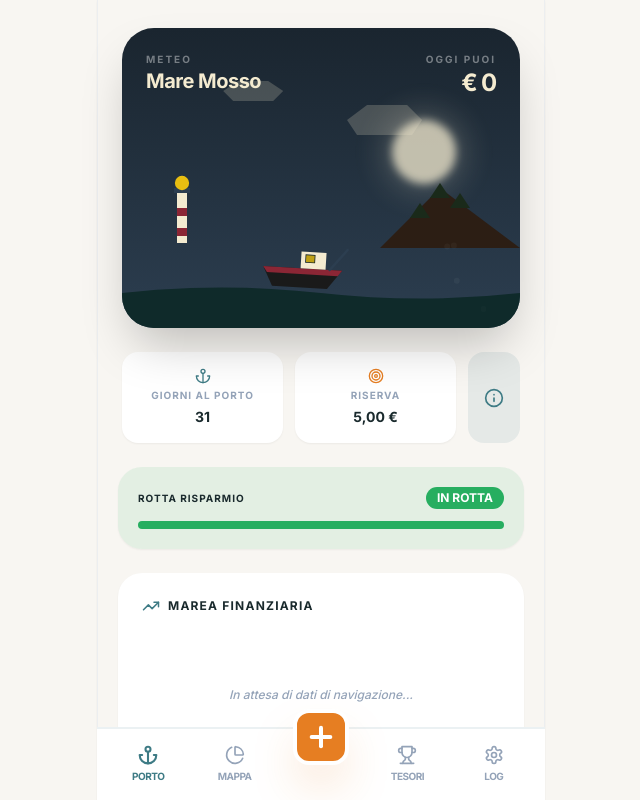
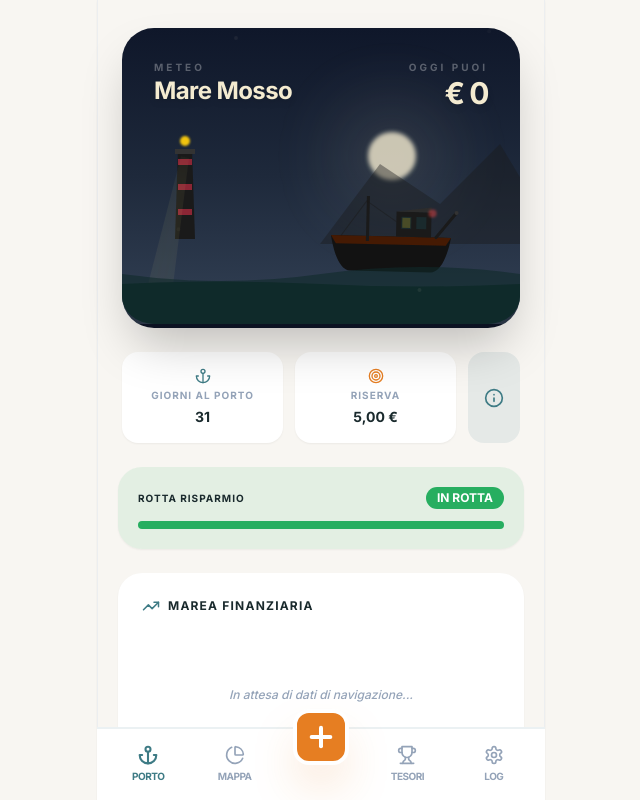
Before and after one commit to mattlev97/bright-chameleon-play, a React (Vite) app: page / in a window 1280 px wide. Both pictures are taken after typing "5", "5" into the empty fields and a click on the button "Prendi il Timone". Shown: the top 800 px of the page, without its empty margins (319-959 px from the left). Built offline with nearby package versions, Linux system fonts and the light colour scheme.

Commit message:
[dyad] Restyling barca in stile Dredge con dettagli avanzati e illuminazione atmosferica - wrote 1 file(s)

```diff
--- a/src/components/budget/BoatScene.tsx
+++ b/src/components/budget/BoatScene.tsx
@@ -1,7 +1,6 @@
 import React from 'react';
 import { motion } from 'framer-motion';
 import { MascotState } from './MascotBlob';
-import { Sun, CloudRain, Zap } from 'lucide-react';
 
 interface BoatSceneProps {
   state: MascotState;
@@ -9,7 +8,7 @@ interface BoatSceneProps {
   size?: number;
 }
 
-const BoatScene = ({ state, dailyBudget, size = 280 }: BoatSceneProps) => {
+const BoatScene = ({ state, dailyBudget, size = 300 }: BoatSceneProps) => {
   const weatherLabels: Record<MascotState, string> = {
     happy: "Bonaccia",
     neutral: "Vento Leggero",
@@ -20,39 +19,39 @@ const BoatScene = ({ state, dailyBudget, size = 280 }: BoatSceneProps) => {
 
   const weatherConfig = {
     happy: {
-      sky: "bg-gradient-to-b from-[#4A2C1B] to-[#E67E22]",
+      sky: "bg-gradient-to-b from-[#2C1E14] via-[#4A2C1B] to-[#E67E22]",
       seaColor: "#1A4A54",
       waveHeight: 4,
-      rain: false,
-      mistOpacity: 0.1
+      mistOpacity: 0.1,
+      glowColor: "rgba(244, 235, 208, 0.3)"
     },
     neutral: {
-      sky: "bg-gradient-to-b from-[#2C3E50] to-[#34495E]",
+      sky: "bg-gradient-to-b from-[#1A252F] via-[#2C3E50] to-[#34495E]",
       seaColor: "#16353A",
       waveHeight: 8,
-      rain: false,
-      mistOpacity: 0.3
+      mistOpacity: 0.3,
+      glowColor: "rgba(200, 200, 255, 0.1)"
     },
     sad: {
-      sky: "bg-gradient-to-b from-[#1A252F] to-[#2C3E50]",
+      sky: "bg-gradient-to-b from-[#0F172A] via-[#1E293B] to-[#334155]",
       seaColor: "#0F2A2A",
-      waveHeight: 12,
-      rain: true,
-      mistOpacity: 0.5
+      waveHeight: 15,
+      mistOpacity: 0.5,
+      glowColor: "rgba(100, 100, 150, 0.1)"
     },
     concerned: {
-      sky: "bg-gradient-to-b from-[#000000] to-[#1A252F]",
+      sky: "bg-gradient-to-b from-[#020617] via-[#0F172A] to-[#1E293B]",
       seaColor: "#0A1F1F",
-      waveHeight: 20,
-      rain: true,
-      mistOpacity: 0.7
+      waveHeight: 25,
+      mistOpacity: 0.7,
+      glowColor: "rgba(255, 100, 0, 0.05)"
     },
     shocked: {
       sky: "bg-black",
       seaColor: "#051515",
-      waveHeight: 35,
-      rain: true,
-      mistOpacity: 0.9
+      waveHeight: 40,
+      mistOpacity: 0.9,
+      glowColor: "rgba(255, 0, 0, 0.05)"
     }
   };
 
@@ -60,143 +59,163 @@ const BoatScene = ({ state, dailyBudget, size = 280 }: BoatSceneProps) => {
 
   return (
     <div
-      className={`relative overflow-hidden rounded-[32px] transition-all duration-1000 ${config.sky} shadow-2xl`}
+      className={`relative overflow-hidden rounded-[32px] transition-all duration-1000 ${config.sky} shadow-2xl border-b-4 border-black/20`}
       style={{ width: '100%', height: size }}
     >
-      {/* Overlay Testuali (Meteo e Budget) */}
-      <div className="absolute top-6 left-6 z-50">
-        <p className="text-[10px] font-bold text-white/40 uppercase tracking-[0.2em]">Meteo</p>
-        <h2 className="text-xl font-bold text-[#F4EBD0] tracking-tight">{weatherLabels[state]}</h2>
+      {/* Overlay Testuali */}
+      <div className="absolute top-8 left-8 z-50">
+        <p className="text-[10px] font-bold text-white/30 uppercase tracking-[0.3em]">Meteo</p>
+        <h2 className="text-2xl font-bold text-[#F4EBD0] tracking-tight drop-shadow-md">{weatherLabels[state]}</h2>
       </div>
 
-      <div className="absolute top-6 right-6 z-50 text-right">
-        <p className="text-[10px] font-bold text-white/40 uppercase tracking-[0.2em]">Oggi Puoi</p>
-        <h2 className="text-2xl font-bold text-[#F4EBD0] tracking-tighter">€ {dailyBudget.toFixed(0)}</h2>
+      <div className="absolute top-8 right-8 z-50 text-right">
+        <p className="text-[10px] font-bold text-white/30 uppercase tracking-[0.3em]">Oggi Puoi</p>
+        <h2 className="text-3xl font-bold text-[#F4EBD0] tracking-tighter drop-shadow-md">€ {dailyBudget.toFixed(0)}</h2>
       </div>
 
-      {/* Nuvole Low-Poly */}
-      <div className="absolute top-10 left-0 w-full h-20 opacity-20 pointer-events-none">
+      {/* Luna/Sole con alone */}
+      <div className="absolute top-20 right-20">
         <motion.div
-          animate={{ x: [-20, 20, -20] }}
-          transition={{ duration: 20, repeat: Infinity, ease: "linear" }}
-          className="absolute left-1/4 top-2"
-        >
-          <svg width="80" height="30" viewBox="0 0 80 30">
-            <path d="M10 15L25 5H55L70 15L60 25H20L10 15Z" fill="#F4EBD0" />
-          </svg>
-        </motion.div>
-        <motion.div
-          animate={{ x: [20, -20, 20] }}
-          transition={{ duration: 25, repeat: Infinity, ease: "linear" }}
-          className="absolute right-1/4 top-8"
-        >
-          <svg width="100" height="40" viewBox="0 0 100 40">
-            <path d="M15 20L35 5H75L90 20L80 35H25L15 20Z" fill="#F4EBD0" />
-          </svg>
-        </motion.div>
+          animate={{ scale: [1, 1.05, 1], opacity: [0.6, 0.8, 0.6] }}
+          transition={{ duration: 8, repeat: Infinity }}
+          className="w-24 h-24 rounded-full bg-[#F4EBD0]/20 blur-2xl"
+        />
+        <div className="absolute inset-0 flex items-center justify-center">
+          <div className="w-12 h-12 rounded-full bg-[#F4EBD0]/80 blur-[2px]" />
+        </div>
       </div>
 
-      {/* Isola Low-Poly */}
-      <div className="absolute right-[-20px] bottom-[60px] z-10">
-        <svg width="180" height="100" viewBox="0 0 180 100">
-          <path d="M20 80L80 20L160 80H20Z" fill="#2C1E14" />
-          {/* Alberi (Triangoli) */}
-          <path d="M70 30L80 15L90 30H70Z" fill="#1A2A1A" />
-          <path d="M90 40L100 25L110 40H90Z" fill="#1A2A1A" />
-          <path d="M50 50L60 35L70 50H50Z" fill="#1A2A1A" />
+      {/* Isola Lontana */}
+      <div className="absolute right-[-40px] bottom-[80px] z-10 opacity-40">
+        <svg width="240" height="120" viewBox="0 0 240 120">
+          <path d="M0 120L60 40L120 80L180 20L240 120H0Z" fill="#1A1A1A" />
         </svg>
       </div>
 
-      {/* Faro */}
-      <div className="absolute left-10 bottom-[65px] z-10">
-        <svg width="40" height="100" viewBox="0 0 40 100">
-          <rect x="15" y="30" width="10" height="50" fill="#F4EBD0" />
-          <rect x="15" y="45" width="10" height="8" fill="#8B2635" />
-          <rect x="15" y="65" width="10" height="8" fill="#8B2635" />
-          <rect x="12" y="25" width="16" height="5" fill="#2C3E50" />
-          {/* Luce del faro */}
-          <motion.circle
-            cx="20" cy="20" r="6"
-            fill="#F1C40F"
-            animate={{ opacity: [0.4, 1, 0.4], scale: [1, 1.2, 1] }}
-            transition={{ duration: 2, repeat: Infinity }}
-          />
-          <motion.div
-            className="absolute top-[15px] left-[15px] w-[100px] h-[10px] bg-yellow-200/20 blur-md origin-left"
-            animate={{ rotate: [0, 360] }}
-            transition={{ duration: 4, repeat: Infinity, ease: "linear" }}
-          />
+      {/* Faro Dettagliato */}
+      <div className="absolute left-12 bottom-[85px] z-10">
+        <svg width="30" height="120" viewBox="0 0 30 120">
+          <path d="M5 120L8 30H22L25 120H5Z" fill="#1A1A1A" />
+          <rect x="8" y="40" width="14" height="6" fill="#8B2635" />
+          <rect x="8" y="65" width="14" height="6" fill="#8B2635" />
+          <rect x="8" y="90" width="14" height="6" fill="#8B2635" />
+          <path d="M5 30H25V35H5V30Z" fill="#333" />
+          <circle cx="15" cy="22" r="5" fill="#F1C40F" className="blur-[1px]" />
         </svg>
-      </div>
-
-      {/* Sole/Luna */}
-      <div className="absolute top-24 right-16">
+        {/* Fascio di luce */}
         <motion.div
-          animate={{ y: [0, -5, 0], opacity: [0.8, 1, 0.8] }}
-          transition={{ duration: 5, repeat: Infinity }}
-          className="w-16 h-16 rounded-full bg-[#F4EBD0]/80 blur-sm shadow-[0_0_40px_rgba(244,235,208,0.4)]"
+          className="absolute top-[18px] left-[15px] w-[250px] h-[40px] bg-yellow-200/10 blur-xl origin-left"
+          animate={{ rotate: [0, 360] }}
+          transition={{ duration: 10, repeat: Infinity, ease: "linear" }}
+          style={{ clipPath: 'polygon(0 40%, 100% 0, 100% 100%, 0 60%)' }}
         />
       </div>
 
-      {/* Barca */}
+      {/* Barca "Dredge Style" */}
       <motion.div
-        className="absolute left-1/3 bottom-[25px] -translate-x-1/2 z-20"
+        className="absolute left-1/2 bottom-[35px] -translate-x-1/2 z-20"
         animate={{
-          y: [0, -config.waveHeight / 3, 0],
-          rotate: state === 'happy' ? [-1, 1, -1] : [-3, 4, -3],
+          y: [0, -config.waveHeight / 4, 0],
+          rotate: state === 'happy' ? [-1, 1, -1] : [-2, 3, -2],
         }}
-        transition={{ duration: state === 'happy' ? 4 : 2, repeat: Infinity, ease: "easeInOut" }}
+        transition={{ duration: 4, repeat: Infinity, ease: "easeInOut" }}
       >
         <div className="relative">
-          <svg width="100" height="70" viewBox="0 0 120 80" fill="none">
-            <path d="M10 45L22 68H88L105 45H10Z" fill="#1A1A1A" />
-            <path d="M10 45H105L100 52H15L10 45Z" fill="#8B2635" />
-            <path d="M55 25H85V45H55V25Z" fill="#F4EBD0" />
-            <rect x="60" y="28" width="12" height="10" fill="#1A2A2D" />
+          <svg width="140" height="100" viewBox="0 0 140 100" fill="none">
+            {/* Scafo */}
+            <path d="M10 50C10 50 15 85 30 85H110C125 85 130 50 130 50H10Z" fill="#121212" />
+            <path d="M10 50H130L125 58H15L10 50Z" fill="#451A03" /> {/* Linea di ruggine */}
+
+            {/* Cabina */}
+            <path d="M75 25H110V50H75V25Z" fill="#1A1A1A" />
+            <path d="M75 25L110 20V25H75Z" fill="#2C2C2C" /> {/* Tetto */}
+
+            {/* Finestre Cabina */}
+            <rect x="80" y="30" width="10" height="12" fill="#1A2A2D" />
             <motion.rect
-              x="61" y="29" width="10" height="8"
+              x="81" y="31" width="8" height="10"
               fill="#F1C40F"
-              animate={{ opacity: [0.3, 0.8, 0.3] }}
-              transition={{ duration: 2, repeat: Infinity }}
+              animate={{ opacity: [0.2, 0.6, 0.2] }}
+              transition={{ duration: 3, repeat: Infinity }}
             />
-            <path d="M90 45L110 20" stroke="#2C3E50" strokeWidth="3" strokeLinecap="round" />
+            <rect x="95" y="30" width="10" height="12" fill="#1A2A2D" />
+
+            {/* Albero e Sartiame */}
+            <rect x="45" y="10" width="3" height="45" fill="#1A1A1A" />
+            <path d="M45 15L20 50" stroke="#1A1A1A" strokeWidth="1" opacity="0.5" />
+            <path d="M45 15L75 35" stroke="#1A1A1A" strokeWidth="1" opacity="0.5" />
+
+            {/* Gru/Attrezzatura poppa */}
+            <path d="M115 50L135 25" stroke="#1A1A1A" strokeWidth="3" strokeLinecap="round" />
+            <circle cx="135" cy="25" r="2" fill="#333" />
           </svg>
+
+          {/* Luce di posizione */}
+          <motion.div
+            className="absolute top-[22px] right-[25px] w-2 h-2 bg-red-500 rounded-full blur-[1px]"
+            animate={{ opacity: [0.4, 1, 0.4] }}
+            transition={{ duration: 1.5, repeat: Infinity }}
+          />
         </div>
       </motion.div>
 
-      {/* Mare */}
-      <div className="absolute bottom-0 left-0 right-0 h-[70px] z-30">
-        <svg viewBox="0 0 400 70" preserveAspectRatio="none" className="w-full h-full">
+      {/* Mare Multistrato */}
+      <div className="absolute bottom-0 left-0 right-0 h-[100px] z-30">
+        {/* Riflesso Luce */}
+        <motion.div
+          className="absolute left-1/2 top-10 -translate-x-1/2 w-40 h-20 bg-yellow-200/5 blur-3xl"
+          animate={{ opacity: [0.1, 0.2, 0.1], scaleX: [1, 1.2, 1] }}
+          transition={{ duration: 5, repeat: Infinity }}
+        />
+
+        <svg viewBox="0 0 400 100" preserveAspectRatio="none" className="w-full h-full">
+          {/* Onda Posteriore */}
           <motion.path
             animate={{
               d: [
-                `M0 35 Q100 ${35 - config.waveHeight} 200 35 T400 35 V70 H0 Z`,
-                `M0 35 Q100 ${35 + config.waveHeight} 200 35 T400 35 V70 H0 Z`,
-                `M0 35 Q100 ${35 - config.waveHeight} 200 35 T400 35 V70 H0 Z`
+                `M0 50 Q100 ${50 - config.waveHeight} 200 50 T400 50 V100 H0 Z`,
+                `M0 50 Q100 ${50 + config.waveHeight} 200 50 T400 50 V100 H0 Z`,
+                `M0 50 Q100 ${50 - config.waveHeight} 200 50 T400 50 V100 H0 Z`
               ]
             }}
-            transition={{ duration: 3, repeat: Infinity, ease: "easeInOut" }}
+            transition={{ duration: 5, repeat: Infinity, ease: "easeInOut" }}
+            fill={config.seaColor}
+            opacity="0.6"
+          />
+          {/* Onda Principale */}
+          <motion.path
+            animate={{
+              d: [
+                `M0 60 Q100 ${60 + config.waveHeight} 200 60 T400 60 V100 H0 Z`,
+                `M0 60 Q100 ${60 - config.waveHeight} 200 60 T400 60 V100 H0 Z`,
+                `M0 60 Q100 ${60 + config.waveHeight} 200 60 T400 60 V100 H0 Z`
+              ]
+            }}
+            transition={{ duration: 4, repeat: Infinity, ease: "easeInOut" }}
             fill={config.seaColor}
           />
         </svg>
       </div>
 
-      {/* Bollicine/Particelle sulla destra */}
-      <div className="absolute right-10 bottom-0 h-32 w-10 z-40 pointer-events-none">
-        {[...Array(6)].map((_, i) => (
+      {/* Particelle Atmosferiche (Embers/Mist) */}
+      <div className="absolute inset-0 pointer-events-none z-40">
+        {[...Array(10)].map((_, i) => (
           <motion.div
             key={i}
-            className="absolute w-1.5 h-1.5 bg-white/10 rounded-full"
-            style={{ left: `${Math.random() * 100}%`, bottom: '0px' }}
+            className="absolute w-1 h-1 bg-[#F4EBD0]/20 rounded-full"
+            style={{
+              left: `${Math.random() * 100}%`,
+              top: `${Math.random() * 100}%`
+            }}
             animate={{
-              y: [0, -100],
-              opacity: [0, 0.5, 0],
-              x: [0, (Math.random() - 0.5) * 20]
+              y: [0, -40],
+              x: [0, (Math.random() - 0.5) * 30],
+              opacity: [0, 0.4, 0]
             }}
             transition={{
-              duration: 3 + Math.random() * 2,
+              duration: 4 + Math.random() * 4,
               repeat: Infinity,
-              delay: i * 0.8
+              delay: Math.random() * 5
             }}
           />
         ))}
```
